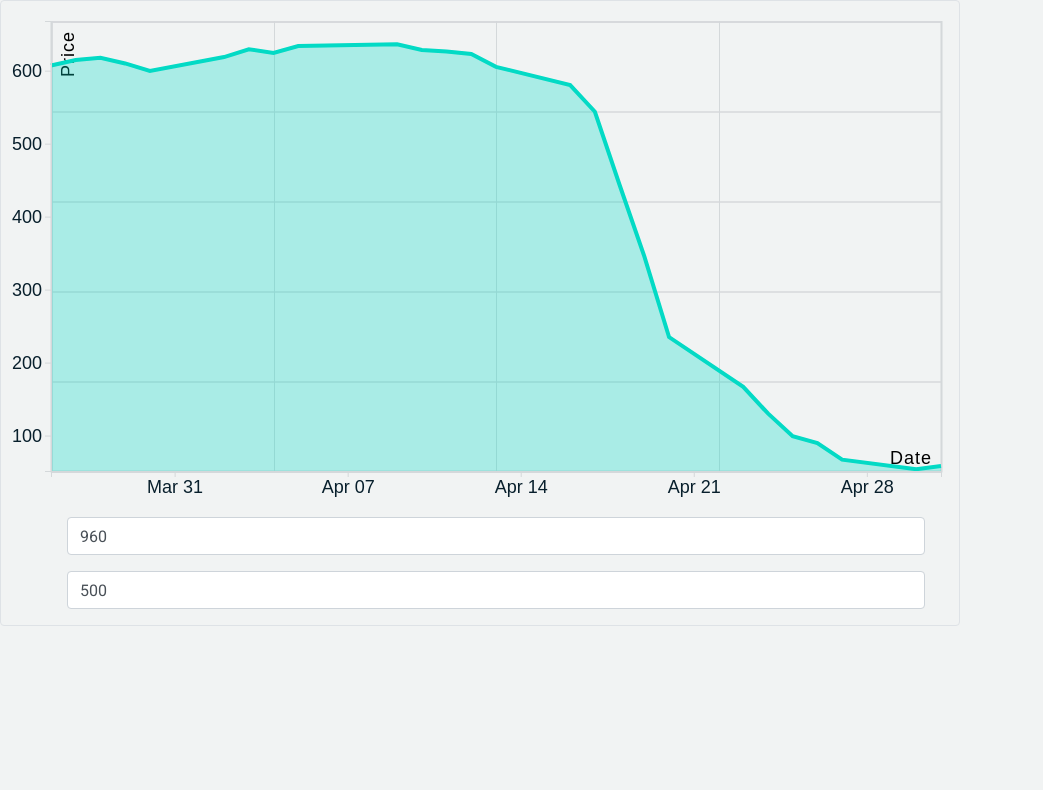
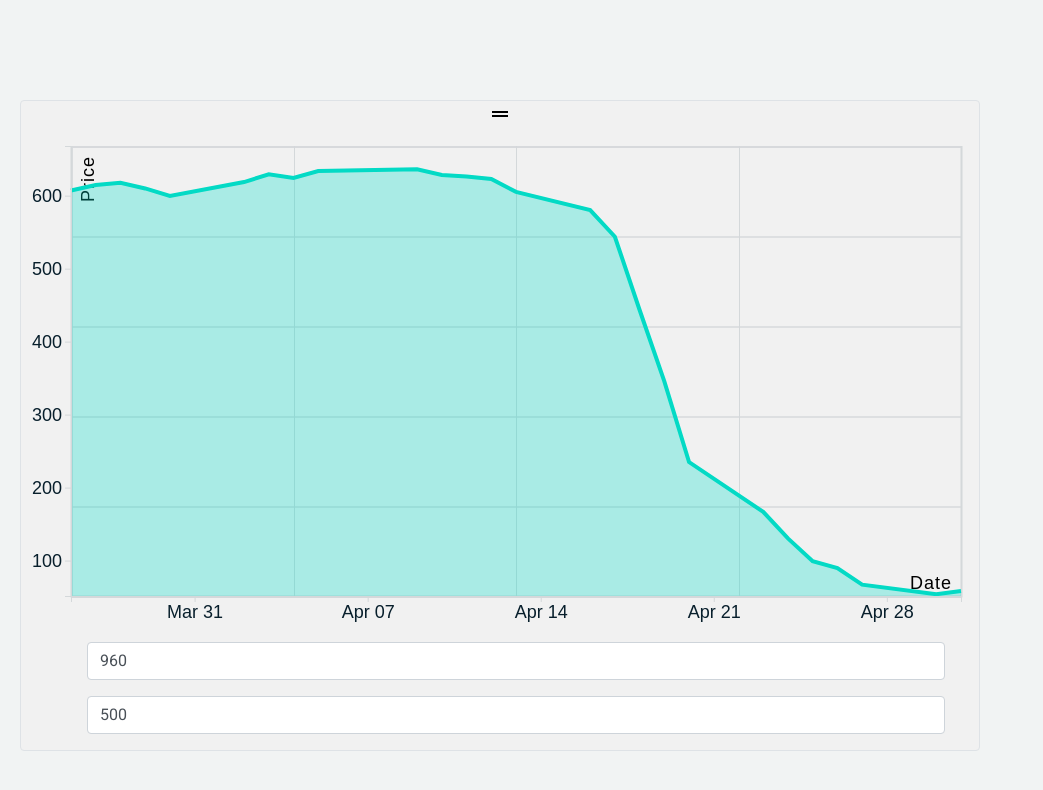
Before and after one commit to mdisabatino3/happy-line-chart, a website built with Parcel: page index.html in a window 1280 px wide. Shown: the whole page, without its empty margins (0-1043 px from the left). Built offline with nearby package versions, Linux system fonts and the light colour scheme.

Commit message:
happy chart moves
you will be very happy when you move your happy chart

```diff
--- a/src/index.js
+++ b/src/index.js
@@ -5,6 +5,8 @@ var svgWidth = 960;
 var svgHeight = 500;
 var width = svgWidth - margin.left - margin.right;
 var height = svgHeight - margin.top - margin.bottom;
+var posX = 20;
+var posY = 100;
 
 function setNewWidth(newSvgWidth) {
   svgWidth = newSvgWidth;
@@ -40,7 +42,43 @@ function draw() {
     .x(d => x(d.date))
     .y(d => y(d.close));
 
-  const happyDiv = d3.select(".happy-div").style("width", svgWidth + "px");
+  const happyDiv = d3
+    .select(".happy-div")
+    .style("width", svgWidth + "px")
+    .style("left", posX + "px")
+    .style("top", posY + "px");
+
+  // drag handle and styles
+  const dragHandle = happyDiv
+    .append("svg")
+    .attr("class", "drag-handle")
+    .attr("width", "24")
+    .attr("height", "24")
+    .attr("viewBox", "0 0 24 24")
+    .attr("cursor", "move")
+    .on("mousedown", function() {
+      var startPos = d3.mouse(d3.select("body").node());
+      console.log("start pos " + startPos);
+      var w = d3
+        .select("body")
+        .on("mousemove", mousemove)
+        .on("mouseup", mouseup);
+      function mousemove() {
+        var newPosition = d3.mouse(this);
+        var deltaX = newPosition[0] - startPos[0];
+        var deltaY = newPosition[1] - startPos[1];
+        d3.select(".happy-div")
+          .style("left", posX + deltaX + "px")
+          .style("top", posY + deltaY + "px");
+      }
+      function mouseup() {
+        w.on("mousemove", null);
+        w.on("mouseup", null);
+      }
+    })
+    .append("path")
+    .attr("d", "M20 9H4v2h16V9zM4 15h16v-2H4v2z");
+
   // append the svg object to the body of the page
   // appends a 'group' element to 'svg'
   // moves the 'group element to the top left margin
--- a/src/styles.css
+++ b/src/styles.css
@@ -5,12 +5,21 @@ svg {
 body {
   background-color: #f1f3f3;
   font-family: "Roboto", "Fira Sans", sans-serif;
+  height: 100vh;
 }
 
 text {
   font-weight: 500;
   font-size: 18px;
   color: #081f2c;
+}
+
+.happy-div {
+  position: absolute;
+  z-index: 9;
+  background-color: #f1f1f1;
+  border-color: #6e6b6b;
+  text-align: center;
 }
 
 .text-box {
```
